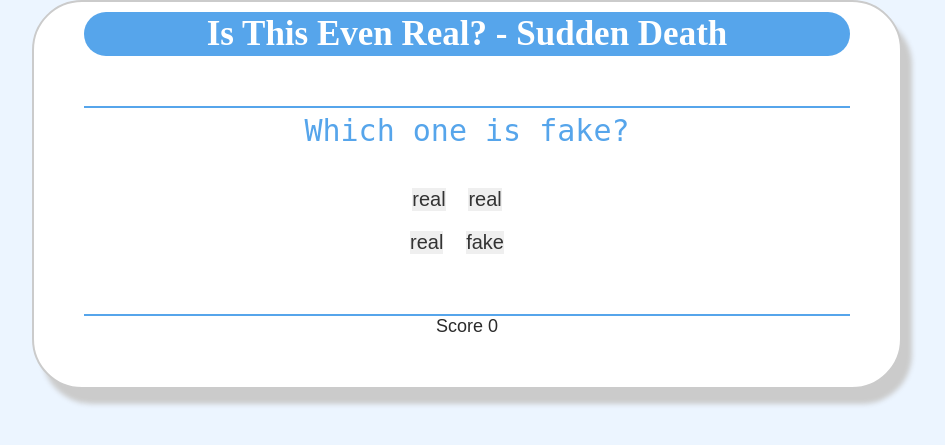
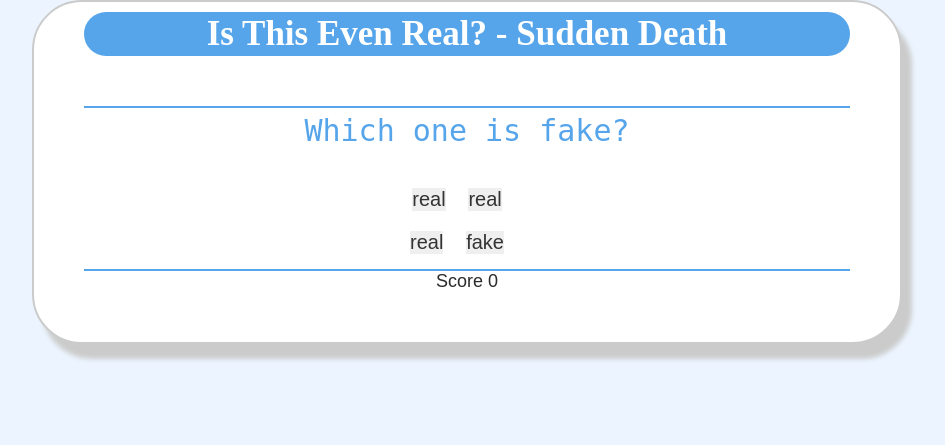
Before and after one commit to Subash-Chandra/3354-Project, a PHP site: page /play.php in a window 1280 px wide. Shown: the top 445 px of the page, without its empty margins (173-1118 px from the left). Run offline with PHP 8.4, Linux system fonts and the light colour scheme; the visitor is signed in with stand-in values (Sample User, id 1); data that the repository does not hold is empty.

Commit message:
Update play.php

```diff
--- a/play.php
+++ b/play.php
@@ -32,7 +32,7 @@ include ('auth.php');
                 <button id="btn3"><span id="choice3"></span></button>
             </div>
             </center>
-            <hr style="margin-top: 50px">
+            <hr style="margin-top: 5px">
             <center><p id="progress">Question x</p></center>
         </div>
     </div>
```
